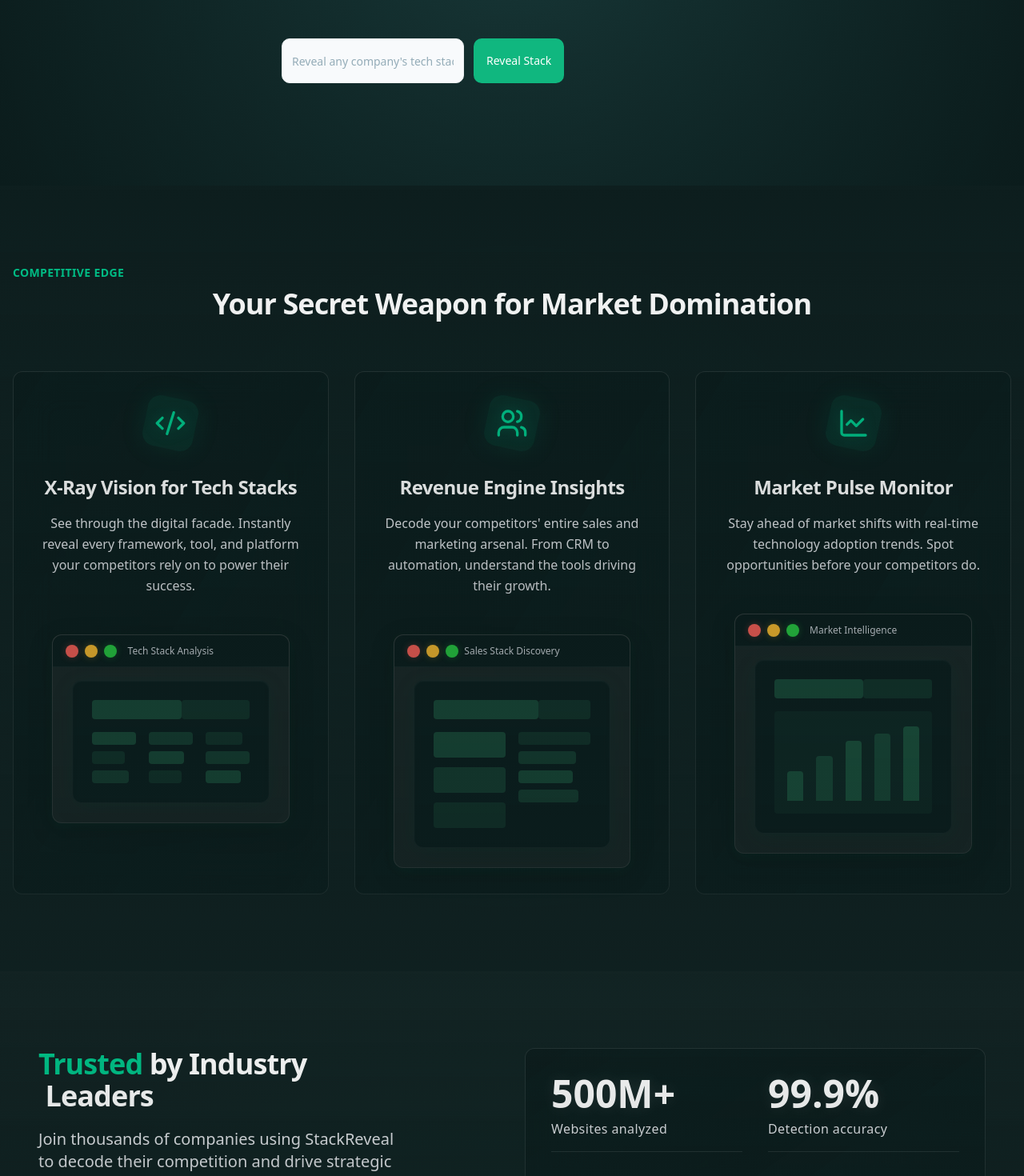
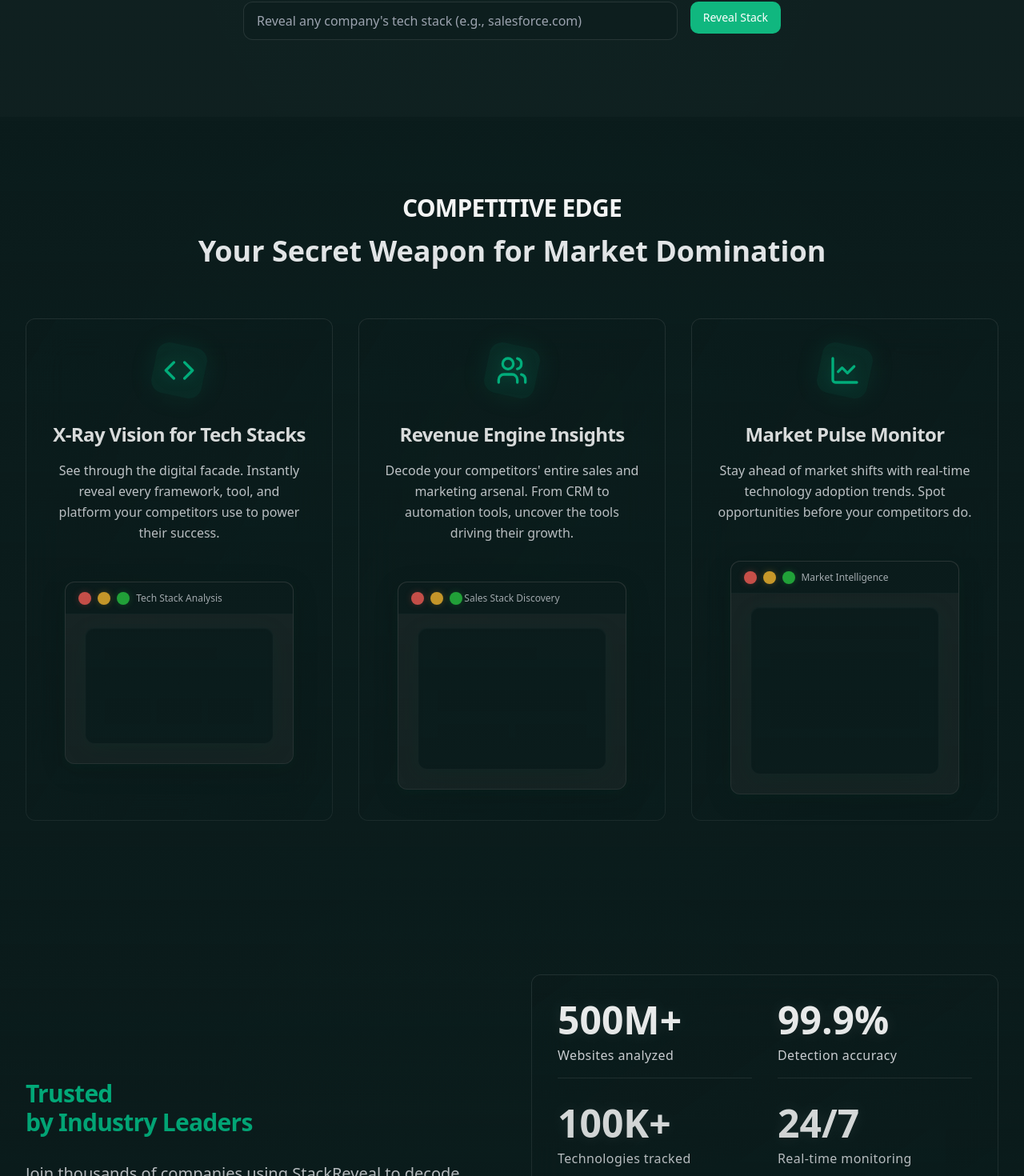
Before and after one commit to hashcode-in/stack-reveal, a Next.js app: page / in a window 1280 px wide. Shown: the part 394-1864 px from the top of the page at 80% size. Built offline with nearby package versions, Linux system fonts and the light colour scheme.

Commit message:
Fix: Update input styles and improve section transitions

```diff
--- a/src/app/globals.css
+++ b/src/app/globals.css
@@ -64,7 +64,7 @@
   }
 
   .glass-input {
-    @apply bg-[#0B1C1C]/40 backdrop-blur-xl border border-white/10 rounded-xl text-white placeholder:text-gray-400 focus:ring-[#00C389]/50 transition-all duration-300;
+    @apply h-12 w-full rounded-xl border border-white/10 bg-[#0B1C1C]/40 px-4 py-2 text-base text-white placeholder:text-gray-400 focus:border-[#00C389]/50 focus:outline-none focus:ring-2 focus:ring-[#00C389]/20 disabled:cursor-not-allowed disabled:opacity-50 transition-all duration-200;
   }
 
   .mockup-window {
--- a/src/app/page.tsx
+++ b/src/app/page.tsx
@@ -1,96 +1,92 @@
+import { Code, Users, LineChart } from "lucide-react"
 import { Input } from "../components/ui/input"
 import { Button } from "../components/ui/button"
+import { Mockup } from "../components/mockup"
+import { FeatureCard } from "../components/feature-card"
+import { Testimonials } from "../components/testimonials"
+import { Footer } from "../components/footer"
 import { Nav } from "../components/nav"
-import { Footer } from "../components/footer"
-import { Code2, LineChart, Users, CheckCircle } from "lucide-react"
-import { FeatureCard } from "../components/feature-card"
-import { TechStackMockup, SalesStackMockup, MarketIntelMockup } from "../components/mockup"
-import { Testimonials } from "../components/testimonials"
 
 export default function Home() {
   return (
-    <div className="flex flex-col min-h-screen bg-background text-foreground">
+    <main className="min-h-screen">
       <Nav />
 
       {/* Hero Section */}
-      <section className="flex flex-col items-center justify-center px-4 py-32 relative overflow-hidden theme-charcoal">
-        <div className="absolute inset-0 bg-[radial-gradient(circle_at_center,#1a3d3d_0%,#0B1C1C_100%)]"></div>
-        <div className="relative z-10 max-w-6xl mx-auto text-center">
-          <h1 className="text-6xl font-bold mb-8 leading-tight animate-in fade-in slide-in-from-bottom-4 duration-1000">
-            <span className="text-[#00C389]">Unlock</span> Your Competitors&apos;<br />Digital DNA
+      <section className="relative pt-32 pb-24 px-4 md:px-6 lg:px-8 max-w-7xl mx-auto">
+        <div className="text-center space-y-8 max-w-3xl mx-auto">
+          <h1 className="text-4xl md:text-5xl lg:text-6xl font-bold tracking-tight">
+            <span className="text-gradient">Unlock</span> Your Competitors&apos;
+            <br />
+            Digital DNA
           </h1>
-          <p className="text-xl text-gray-200 mb-12 max-w-2xl mx-auto animate-in fade-in slide-in-from-bottom-4 duration-1000 delay-150">
-            Turn technology insights into your competitive advantage. Discover the exact tools powering industry leaders and stay ahead of market trends with real-time intelligence.
+          <p className="text-lg md:text-xl text-gray-200 max-w-2xl mx-auto">
+            Turn technology insights into your competitive advantage.
+            Discover the exact tools powering industry leaders and stay ahead
+            of market trends with real-time intelligence.
           </p>
-          <div className="flex w-full max-w-xl mx-auto gap-3 animate-in fade-in slide-in-from-bottom-4 duration-1000 delay-300">
+          <div className="flex flex-col sm:flex-row gap-4 max-w-2xl mx-auto">
             <Input
+              className="glass-input flex-1 text-base"
               placeholder="Reveal any company's tech stack (e.g., salesforce.com)"
-              className="glass-input h-14"
             />
-            <Button className="gradient-button h-14">
+            <Button className="gradient-button whitespace-nowrap">
               Reveal Stack
             </Button>
           </div>
         </div>
       </section>
 
-      {/* Features Grid */}
-      <section className="py-24 px-4 theme-green" id="features">
+      {/* Features Section */}
+      <section className="py-24 px-4 md:px-6 lg:px-8 theme-charcoal">
         <div className="max-w-7xl mx-auto">
-          <div className="mb-2 inline-block max-h-8 text-[#00C389]">
-            <div className="inline-flex items-center gap-x-3 text-sm font-bold uppercase tracking-wide">
+          <div className="text-center mb-16">
+            <h2 className="text-2xl md:text-3xl font-bold mb-4">
               COMPETITIVE EDGE
-            </div>
+            </h2>
+            <p className="text-2xl md:text-3xl lg:text-4xl font-bold">
+              Your Secret Weapon for Market Domination
+            </p>
           </div>
-          <h2 className="text-4xl font-bold text-center mb-16 animate-in fade-in slide-in-from-bottom-4">
-            <span className="flex flex-wrap overflow-visible justify-center">
-              <span className="tracking-[-0.1] first:capitalize">Your Secret Weapon</span>
-              <span className="tracking-[-0.1] first:capitalize">&nbsp;for Market</span>
-              <span className="tracking-[-0.1] first:capitalize">&nbsp;Domination</span>
-            </span>
-          </h2>
-          <div className="grid md:grid-cols-3 gap-8">
+          <div className="grid grid-cols-1 md:grid-cols-2 lg:grid-cols-3 gap-8">
             <FeatureCard
-              icon={Code2}
+              icon={Code}
               title="X-Ray Vision for Tech Stacks"
-              description="See through the digital facade. Instantly reveal every framework, tool, and platform your competitors rely on to power their success."
+              description="See through the digital facade. Instantly reveal every framework, tool, and platform your competitors use to power their success."
             >
-              <TechStackMockup />
+              <Mockup type="tech-stack" />
             </FeatureCard>
-
             <FeatureCard
               icon={Users}
               title="Revenue Engine Insights"
-              description="Decode your competitors' entire sales and marketing arsenal. From CRM to automation, understand the tools driving their growth."
+              description="Decode your competitors' entire sales and marketing arsenal. From CRM to automation tools, uncover the tools driving their growth."
             >
-              <SalesStackMockup />
+              <Mockup type="sales-stack" />
             </FeatureCard>
-
             <FeatureCard
               icon={LineChart}
               title="Market Pulse Monitor"
               description="Stay ahead of market shifts with real-time technology adoption trends. Spot opportunities before your competitors do."
             >
-              <MarketIntelMockup />
+              <Mockup type="market-intel" />
             </FeatureCard>
           </div>
         </div>
       </section>
 
       {/* Stats Section */}
-      <section className="py-24 px-4 theme-charcoal">
-        <div className="container mx-auto max-w-7xl">
-          <div className="relative grid grid-cols-1 gap-16 md:grid-cols-2 md:gap-8">
-            <div className="flex flex-col gap-5 sm:pr-14 md:pr-20 lg:pr-32">
-              <h3 className="text-4xl font-bold">
-                <span className="flex flex-wrap overflow-visible">
-                  <span className="tracking-[-0.1] first:capitalize text-[#00C389]">Trusted</span>
-                  <span className="tracking-[-0.1] first:capitalize">&nbsp;by Industry</span>
-                  <span className="tracking-[-0.1] first:capitalize">&nbsp;Leaders</span>
-                </span>
-              </h3>
-              <p className="text-xl text-gray-200 max-w-[40ch]">
-                Join thousands of companies using StackReveal to decode their competition and drive strategic decisions.
+      <section className="py-24 px-4 md:px-6 lg:px-8 theme-green">
+        <div className="max-w-7xl mx-auto">
+          <div className="grid grid-cols-1 lg:grid-cols-2 gap-12 items-center">
+            <div className="space-y-8">
+              <h2 className="text-2xl md:text-3xl font-bold text-[#00C389]">
+                Trusted
+                <br />
+                by Industry Leaders
+              </h2>
+              <p className="text-lg md:text-xl text-gray-200">
+                Join thousands of companies using StackReveal to decode
+                their competition and drive strategic decisions.
               </p>
             </div>
             <div className="stats-grid">
@@ -124,59 +120,26 @@ export default function Home() {
       </section>
 
       {/* Testimonials Section */}
-      <Testimonials />
+      <section className="py-24 px-4 md:px-6 lg:px-8 theme-charcoal">
+        <div className="max-w-7xl mx-auto">
+          <Testimonials />
+        </div>
+      </section>
 
       {/* CTA Section */}
       <section className="cta-section">
         <div className="cta-card">
-          <div className="relative z-10 flex flex-col gap-8">
-            <h2 className="cta-title">
-              <span className="cta-title-highlight">Ready</span>
-              &nbsp;to Outmaneuver Your Competition?
-            </h2>
-            <ul className="flex flex-col flex-nowrap gap-4 text-base font-medium md:flex-row text-gray-200">
-              <li className="cta-check-item">
-                <CheckCircle className="w-5 h-5 text-[#00C389]" />
-                14-day free access
-              </li>
-              <li className="cta-check-item">
-                <CheckCircle className="w-5 h-5 text-[#00C389]" />
-                Full feature set
-              </li>
-              <li className="cta-check-item">
-                <CheckCircle className="w-5 h-5 text-[#00C389]" />
-                No credit card needed
-              </li>
-            </ul>
-            <div className="cta-buttons">
-              <Button
-                className="gradient-button h-14 w-full sm:w-auto min-w-[200px]"
-              >
-                Get Started Free
-              </Button>
-              <Button
-                variant="outline"
-                className="outline-button h-14 w-full sm:w-auto min-w-[200px]"
-              >
-                Book a Demo
-              </Button>
-            </div>
-          </div>
-          <div className="absolute right-0 top-0 z-0 w-[800px] h-[800px] text-[#00C389] opacity-5">
-            <svg width="100%" height="100%" viewBox="0 0 716 719" fill="none" xmlns="http://www.w3.org/2000/svg">
-              <path d="M357.936 0.224594L715.5 0.224578L715.5 359.289L536.782 538.757L358.064 718.225L0.500031 718.225L0.500016 359.16L179.218 179.692L357.936 0.224594Z" fill="url(#paint0_linear_3414_5205)" fillOpacity="1"></path>
-              <defs>
-                <linearGradient id="paint0_linear_3414_5205" x1="453.583" y1="-103.627" x2="139.18" y2="395.903" gradientUnits="userSpaceOnUse">
-                  <stop stopColor="currentColor"></stop>
-                  <stop offset="1" stopColor="currentColor" stopOpacity="0.5"></stop>
-                </linearGradient>
-              </defs>
-            </svg>
+          <h2 className="cta-title text-center">
+            Ready to <span className="cta-title-highlight">Outmaneuver</span> Your Competition?
+          </h2>
+          <div className="flex flex-col sm:flex-row justify-center gap-4">
+            <Button className="gradient-button">Get Started Free</Button>
+            <Button className="outline-button">Schedule Demo</Button>
           </div>
         </div>
       </section>
 
       <Footer />
-    </div>
+    </main>
   )
 }
--- a/src/components/mockup.tsx
+++ b/src/components/mockup.tsx
@@ -1,106 +1,60 @@
-interface MockupProps {
-  title: string;
-  children: React.ReactNode;
+import React from 'react'
+
+export interface MockupProps {
+  type: 'tech-stack' | 'sales-stack' | 'market-intel';
 }
 
-export function Mockup({ title, children }: MockupProps) {
+export function Mockup({ type }: MockupProps) {
   return (
     <div className="mockup-window">
       <div className="mockup-titlebar">
         <div className="mockup-buttons">
           <div className="mockup-button close">
-            <div className="mockup-button-inner"></div>
+            <div className="mockup-button-inner" />
           </div>
           <div className="mockup-button minimize">
-            <div className="mockup-button-inner"></div>
+            <div className="mockup-button-inner" />
           </div>
           <div className="mockup-button maximize">
-            <div className="mockup-button-inner"></div>
+            <div className="mockup-button-inner" />
           </div>
         </div>
-        <div className="mockup-title">{title}</div>
+        <div className="mockup-title">
+          {type === 'tech-stack' && 'Tech Stack Analysis'}
+          {type === 'sales-stack' && 'Sales Stack Discovery'}
+          {type === 'market-intel' && 'Market Intelligence'}
+        </div>
       </div>
       <div className="mockup-content">
-        {children}
+        {type === 'tech-stack' && (
+          <div className="space-y-4">
+            <div className="h-4 w-3/4 bg-[#0B1C1C] rounded" />
+            <div className="h-4 w-1/2 bg-[#0B1C1C] rounded" />
+            <div className="grid grid-cols-3 gap-2">
+              <div className="h-8 bg-[#0B1C1C] rounded" />
+              <div className="h-8 bg-[#0B1C1C] rounded" />
+              <div className="h-8 bg-[#0B1C1C] rounded" />
+            </div>
+          </div>
+        )}
+        {type === 'sales-stack' && (
+          <div className="space-y-4">
+            <div className="h-4 w-2/3 bg-[#0B1C1C] rounded" />
+            <div className="h-12 bg-[#0B1C1C] rounded" />
+            <div className="grid grid-cols-2 gap-2">
+              <div className="h-8 bg-[#0B1C1C] rounded" />
+              <div className="h-8 bg-[#0B1C1C] rounded" />
+            </div>
+          </div>
+        )}
+        {type === 'market-intel' && (
+          <div className="space-y-4">
+            <div className="h-4 w-full bg-[#0B1C1C] rounded" />
+            <div className="h-24 bg-[#0B1C1C] rounded" />
+            <div className="h-4 w-1/2 bg-[#0B1C1C] rounded" />
+          </div>
+        )}
       </div>
     </div>
   )
 }
-
-export function TechStackMockup() {
-  return (
-    <Mockup title="Tech Stack Analysis">
-      <div className="space-y-4">
-        <div className="flex justify-between items-center">
-          <div className="h-6 w-32 bg-[#4FFFA6]/20 rounded"></div>
-          <div className="h-6 w-24 bg-[#4FFFA6]/10 rounded"></div>
-        </div>
-        <div className="grid grid-cols-3 gap-4">
-          <div className="space-y-2">
-            <div className="h-4 w-full bg-[#4FFFA6]/20 rounded"></div>
-            <div className="h-4 w-3/4 bg-[#4FFFA6]/10 rounded"></div>
-            <div className="h-4 w-5/6 bg-[#4FFFA6]/15 rounded"></div>
-          </div>
-          <div className="space-y-2">
-            <div className="h-4 w-full bg-[#4FFFA6]/15 rounded"></div>
-            <div className="h-4 w-4/5 bg-[#4FFFA6]/20 rounded"></div>
-            <div className="h-4 w-3/4 bg-[#4FFFA6]/10 rounded"></div>
-          </div>
-          <div className="space-y-2">
-            <div className="h-4 w-5/6 bg-[#4FFFA6]/10 rounded"></div>
-            <div className="h-4 w-full bg-[#4FFFA6]/15 rounded"></div>
-            <div className="h-4 w-4/5 bg-[#4FFFA6]/20 rounded"></div>
-          </div>
-        </div>
-      </div>
-    </Mockup>
-  )
-}
-
-export function SalesStackMockup() {
-  return (
-    <Mockup title="Sales Stack Discovery">
-      <div className="space-y-4">
-        <div className="flex justify-between items-center">
-          <div className="h-6 w-40 bg-[#4FFFA6]/20 rounded"></div>
-          <div className="h-6 w-20 bg-[#4FFFA6]/10 rounded"></div>
-        </div>
-        <div className="grid grid-cols-2 gap-4">
-          <div className="space-y-3">
-            <div className="h-8 bg-[#4FFFA6]/20 rounded"></div>
-            <div className="h-8 bg-[#4FFFA6]/15 rounded"></div>
-            <div className="h-8 bg-[#4FFFA6]/10 rounded"></div>
-          </div>
-          <div className="space-y-2">
-            <div className="h-4 w-full bg-[#4FFFA6]/10 rounded"></div>
-            <div className="h-4 w-4/5 bg-[#4FFFA6]/15 rounded"></div>
-            <div className="h-4 w-3/4 bg-[#4FFFA6]/20 rounded"></div>
-            <div className="h-4 w-5/6 bg-[#4FFFA6]/15 rounded"></div>
-          </div>
-        </div>
-      </div>
-    </Mockup>
-  )
-}
-
-export function MarketIntelMockup() {
-  return (
-    <Mockup title="Market Intelligence">
-      <div className="space-y-4">
-        <div className="flex justify-between items-center">
-          <div className="h-6 w-36 bg-[#4FFFA6]/20 rounded"></div>
-          <div className="h-6 w-28 bg-[#4FFFA6]/10 rounded"></div>
-        </div>
-        <div className="h-32 bg-[#4FFFA6]/5 rounded relative">
-          <div className="absolute inset-0 flex items-end px-4 pb-4">
-            <div className="w-1/6 h-1/3 bg-[#4FFFA6]/20 rounded-t"></div>
-            <div className="w-1/6 h-1/2 bg-[#4FFFA6]/15 rounded-t ml-4"></div>
-            <div className="w-1/6 h-2/3 bg-[#4FFFA6]/20 rounded-t ml-4"></div>
-            <div className="w-1/6 h-3/4 bg-[#4FFFA6]/15 rounded-t ml-4"></div>
-            <div className="w-1/6 h-5/6 bg-[#4FFFA6]/20 rounded-t ml-4"></div>
-          </div>
-        </div>
-      </div>
-    </Mockup>
-  )
-}
--- a/src/components/ui/input.tsx
+++ b/src/components/ui/input.tsx
@@ -10,7 +10,7 @@ export interface InputProps
 const Input = React.forwardRef<HTMLInputElement, InputProps>(
   ({ className, type, error, label, ...props }, ref) => {
     return (
-      <div className="relative">
+      <div className="relative w-full">
         {label && (
           <label className="block text-sm font-medium text-gray-200 mb-1">
             {label}
@@ -19,8 +19,8 @@ const Input = React.forwardRef<HTMLInputElement, InputProps>(
         <input
           type={type}
           className={cn(
-            "flex h-10 w-full rounded-md border border-input bg-background px-3 py-2 text-sm ring-offset-background file:border-0 file:bg-transparent file:text-sm file:font-medium placeholder:text-muted-foreground focus-visible:outline-none focus-visible:ring-2 focus-visible:ring-ring focus-visible:ring-offset-2 disabled:cursor-not-allowed disabled:opacity-50",
-            error && "border-red-500",
+            "flex h-12 w-full rounded-xl border border-white/10 bg-[#0B1C1C]/40 px-4 py-2 text-base text-white placeholder:text-gray-400 focus:border-[#00C389]/50 focus:outline-none focus:ring-2 focus:ring-[#00C389]/20 disabled:cursor-not-allowed disabled:opacity-50 transition-all duration-200",
+            error && "border-red-500 focus:border-red-500 focus:ring-red-500/20",
             className
           )}
           ref={ref}
```
